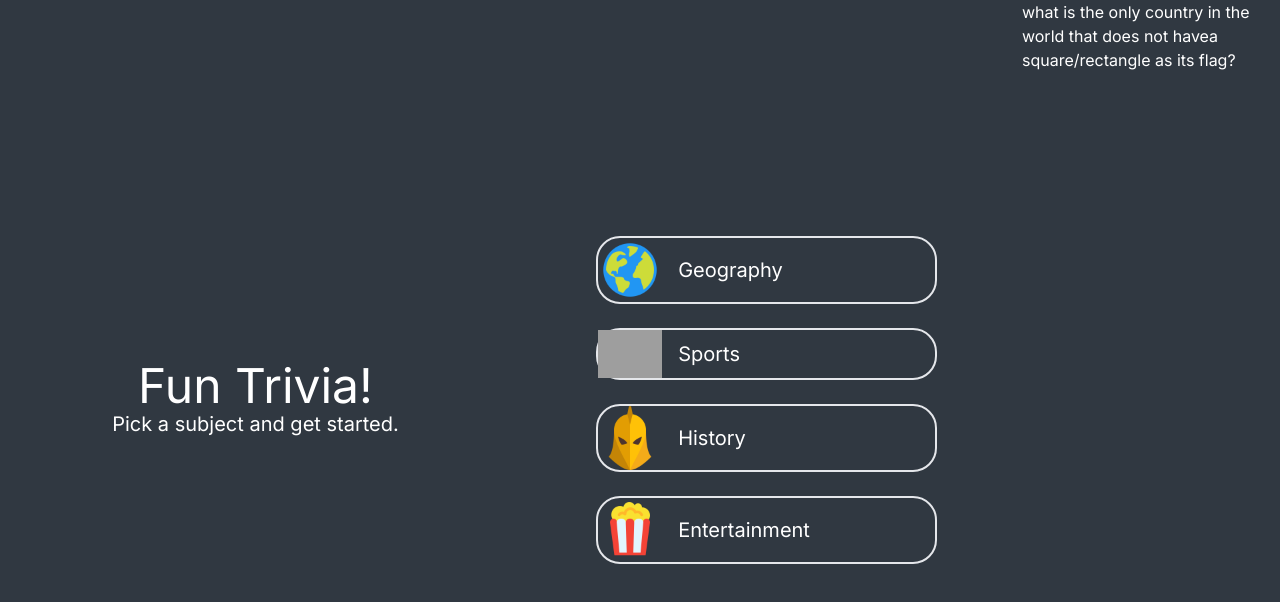
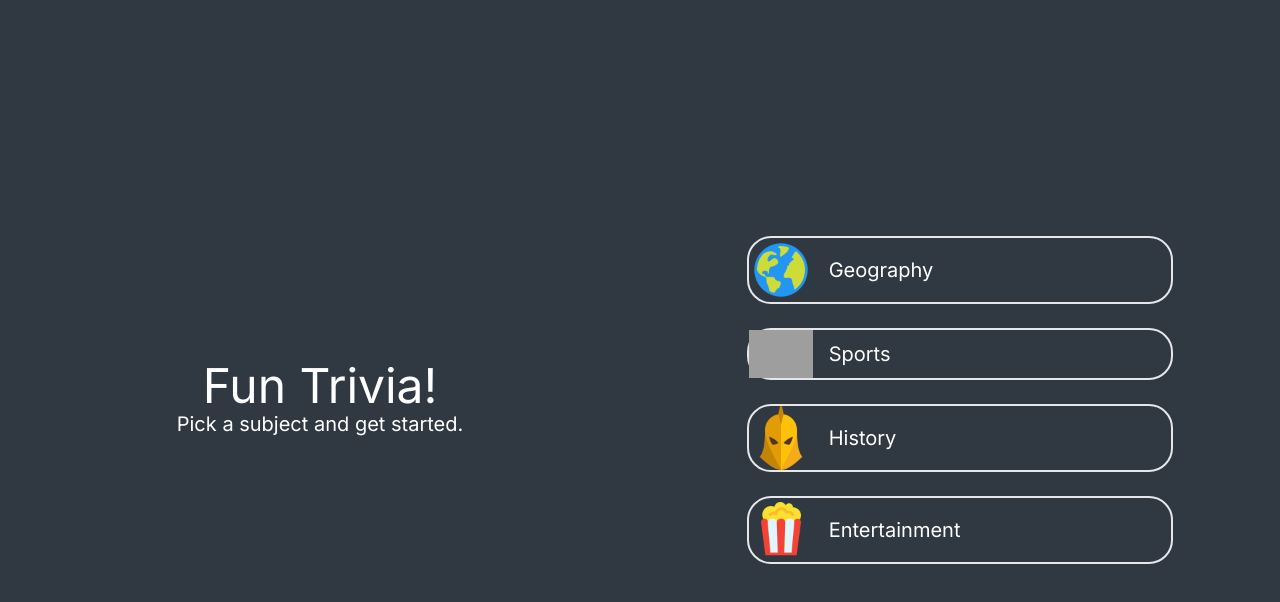
Before and after one commit to mikedeleon9/OdinProject-Udemy, a React (Create React App) app in the folder quiz-app/: page / in a window 1280 px wide. Shown: the top 602 px of the page. Built offline with nearby package versions, Linux system fonts and the light colour scheme; grey boxes are pictures that could not be loaded.

Commit message:
switching to JS before react

```diff
--- a/quiz-app/src/components/Welcome.js
+++ b/quiz-app/src/components/Welcome.js
@@ -19,7 +19,7 @@ export default function WelcomePage(){
                     <Category imgSrc={historyPic} type={"History"} />
                     <Category imgSrc={entertainmentPic} type={"Entertainment"} />
             </div>
-            <Questions />
+
         </div>
     )
 }
```
